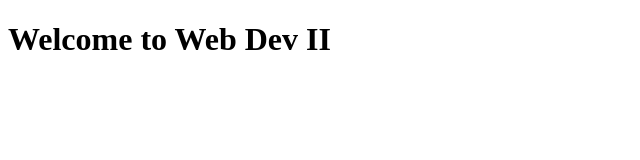
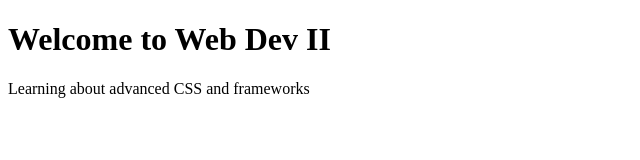
Before and after one commit to mart1254/mtm6201-week1, a plain HTML site: page index.html in a window 1280 px wide. Shown: the whole page, without its empty margins (0-640 px from the left). Drawn offline with Linux system fonts and the light colour scheme.

Commit message:
adds more content

```diff
--- a/index.html
+++ b/index.html
@@ -11,6 +11,7 @@
 <body>
     <div class="container">
         <h1>Welcome to Web Dev II</h1>
+        <p>Learning about advanced CSS and frameworks</p>
     </div>
 
 
```
